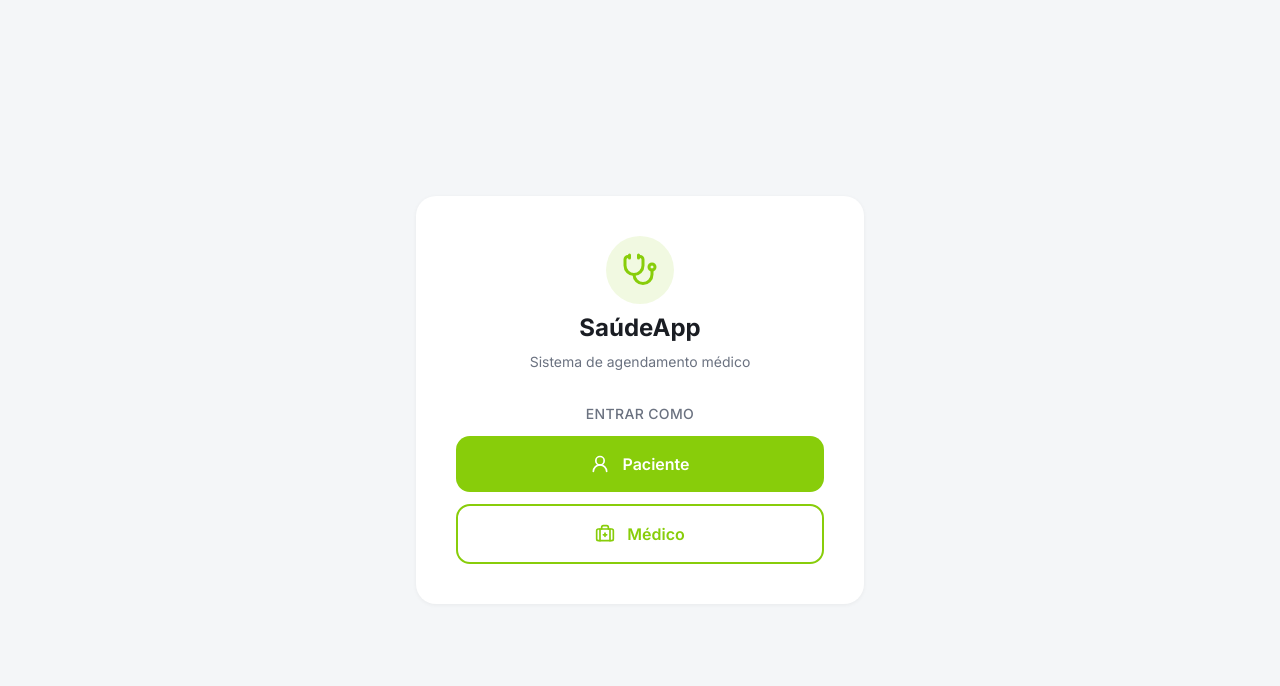
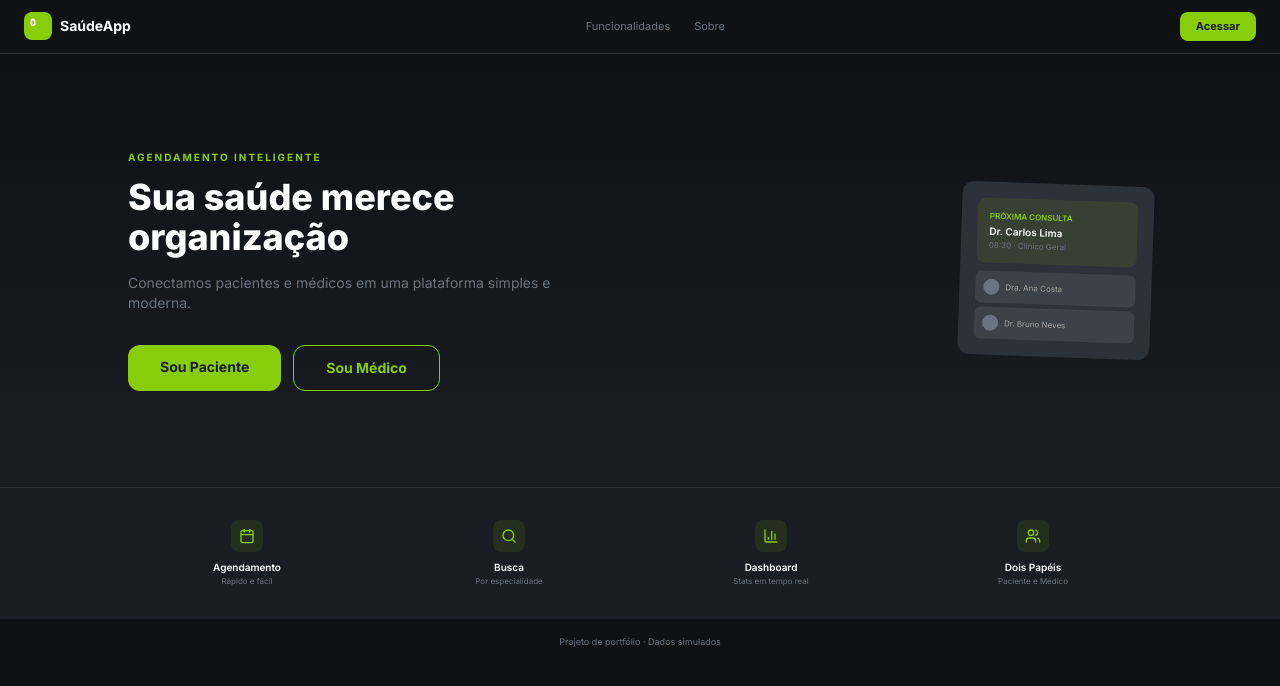
Before and after one commit to AgenticTI/arcsys-portfolio, a Next.js app in the folder saude-agendamento/: page / in a window 1280 px wide. Shown: the top 686 px of the page. Built offline with nearby package versions, Linux system fonts and the light colour scheme.

Commit message:
feat: replace role selection with full landing page

```diff
--- a/saude-agendamento/src/app/page.tsx
+++ b/saude-agendamento/src/app/page.tsx
@@ -1,42 +1,120 @@
 import Link from "next/link";
-import { Stethoscope, UserRound, BriefcaseMedical } from "lucide-react";
+import {
+  Calendar,
+  Search,
+  BarChart3,
+  Users,
+} from "lucide-react";
 
-export default function LoginPage() {
+const features = [
+  { icon: Calendar, title: "Agendamento", desc: "Rápido e fácil" },
+  { icon: Search, title: "Busca", desc: "Por especialidade" },
+  { icon: BarChart3, title: "Dashboard", desc: "Stats em tempo real" },
+  { icon: Users, title: "Dois Papéis", desc: "Paciente e Médico" },
+];
+
+export default function LandingPage() {
   return (
-    <div className="min-h-screen bg-neutral-100 flex items-center justify-center p-6">
-      <div className="bg-white rounded-[20px] shadow-card p-10 w-full max-w-md flex flex-col items-center gap-8">
-        {/* Logo */}
-        <div className="flex flex-col items-center gap-2">
-          <div className="bg-primary-light p-4 rounded-full">
-            <Stethoscope size={36} className="text-primary" />
+    <div className="min-h-screen bg-dark-bg font-sans">
+      {/* Navbar */}
+      <nav className="bg-dark-bg px-6 py-3 flex items-center justify-between border-b border-dark-border">
+        <div className="flex items-center gap-2">
+          <div className="w-7 h-7 rounded-lg bg-primary flex items-center justify-center">
+            <svg width="16" height="16" viewBox="0 0 24 24" fill="none" stroke="#fff" strokeWidth="2.5">
+              <path d="M4.8 2.3A.3.3 0 105 2H4a2 2 0 00-2 2v5a2 2 0 002 2h1a2 2 0 002-2V5a2 2 0 00-2-2H4" />
+            </svg>
           </div>
-          <h1 className="text-2xl font-bold text-neutral-900">SaúdeApp</h1>
-          <p className="text-neutral-500 text-sm text-center">
-            Sistema de agendamento médico
-          </p>
+          <span className="text-sm font-bold text-white">SaúdeApp</span>
         </div>
+        <div className="hidden md:flex items-center gap-6">
+          <span className="text-[11px] text-neutral-500">Funcionalidades</span>
+          <span className="text-[11px] text-neutral-500">Sobre</span>
+        </div>
+        <Link
+          href="/paciente/dashboard"
+          className="bg-primary text-dark-card text-[11px] font-bold py-1.5 px-4 rounded-lg"
+        >
+          Acessar
+        </Link>
+      </nav>
 
-        {/* Role selection */}
-        <div className="flex flex-col gap-3 w-full">
-          <p className="text-sm font-medium text-neutral-500 text-center uppercase tracking-wide">
-            Entrar como
-          </p>
+      {/* Hero */}
+      <section className="bg-gradient-to-b from-dark-bg to-dark-card px-6 md:px-16 py-16 md:py-24">
+        <div className="max-w-5xl mx-auto flex flex-col md:flex-row items-center gap-12">
+          <div className="flex-1 text-center md:text-left">
+            <p className="text-[10px] text-primary font-bold tracking-[2px] mb-3">
+              AGENDAMENTO INTELIGENTE
+            </p>
+            <h1 className="text-3xl md:text-4xl font-extrabold text-white leading-tight mb-4">
+              Sua saúde merece
+              <br />
+              organização
+            </h1>
+            <p className="text-sm text-neutral-500 mb-8 max-w-md mx-auto md:mx-0">
+              Conectamos pacientes e médicos em uma plataforma simples e moderna.
+            </p>
+            <div className="flex flex-col md:flex-row gap-3">
+              <Link
+                href="/paciente/dashboard"
+                className="bg-primary text-dark-card text-sm font-bold py-3 px-8 rounded-xl text-center"
+              >
+                Sou Paciente
+              </Link>
+              <Link
+                href="/medico/agenda"
+                className="border-[1.5px] border-primary text-primary text-sm font-bold py-3 px-8 rounded-xl text-center"
+              >
+                Sou Médico
+              </Link>
+            </div>
+          </div>
 
-          <Link href="/paciente/dashboard" className="w-full">
-            <button className="w-full flex items-center justify-center gap-3 bg-primary text-white py-4 px-6 rounded-[14px] font-semibold text-base hover:bg-primary/90 transition-colors">
-              <UserRound size={20} />
-              Paciente
-            </button>
-          </Link>
+          {/* Mini mockup preview — hidden on mobile */}
+          <div className="hidden md:block w-48 shrink-0">
+            <div className="bg-dark-border rounded-xl p-4 rotate-2">
+              <div className="bg-primary/10 rounded-lg p-3 mb-2">
+                <p className="text-[8px] text-primary font-semibold">PRÓXIMA CONSULTA</p>
+                <p className="text-[10px] text-white font-semibold mt-0.5">Dr. Carlos Lima</p>
+                <p className="text-[8px] text-neutral-500">08:30 · Clínico Geral</p>
+              </div>
+              <div className="bg-dark-surface rounded-md p-2 mb-1">
+                <div className="flex items-center gap-1.5">
+                  <div className="w-4 h-4 rounded-full bg-neutral-500" />
+                  <p className="text-[8px] text-neutral-400">Dra. Ana Costa</p>
+                </div>
+              </div>
+              <div className="bg-dark-surface rounded-md p-2">
+                <div className="flex items-center gap-1.5">
+                  <div className="w-4 h-4 rounded-full bg-neutral-500" />
+                  <p className="text-[8px] text-neutral-400">Dr. Bruno Neves</p>
+                </div>
+              </div>
+            </div>
+          </div>
+        </div>
+      </section>
 
-          <Link href="/medico/agenda" className="w-full">
-            <button className="w-full flex items-center justify-center gap-3 bg-white text-primary border-2 border-primary py-4 px-6 rounded-[14px] font-semibold text-base hover:bg-primary-light transition-colors">
-              <BriefcaseMedical size={20} />
-              Médico
-            </button>
-          </Link>
+      {/* Features strip */}
+      <section className="bg-dark-card border-t border-dark-border px-6 py-8">
+        <div className="max-w-5xl mx-auto grid grid-cols-2 md:grid-cols-4 gap-6">
+          {features.map(({ icon: Icon, title, desc }) => (
+            <div key={title} className="text-center">
+              <div className="w-8 h-8 rounded-lg bg-primary/10 flex items-center justify-center mx-auto mb-2">
+                <Icon size={16} className="text-primary" />
+              </div>
+              <p className="text-[10px] font-semibold text-white">{title}</p>
+              <p className="text-[8px] text-neutral-500">{desc}</p>
+            </div>
+          ))}
         </div>
-      </div>
+      </section>
+
+      {/* Footer */}
+      <footer className="bg-dark-bg py-4 text-center">
+        <p className="text-[9px] text-neutral-500">
+          Projeto de portfólio · Dados simulados
+        </p>
+      </footer>
     </div>
   );
 }
```
